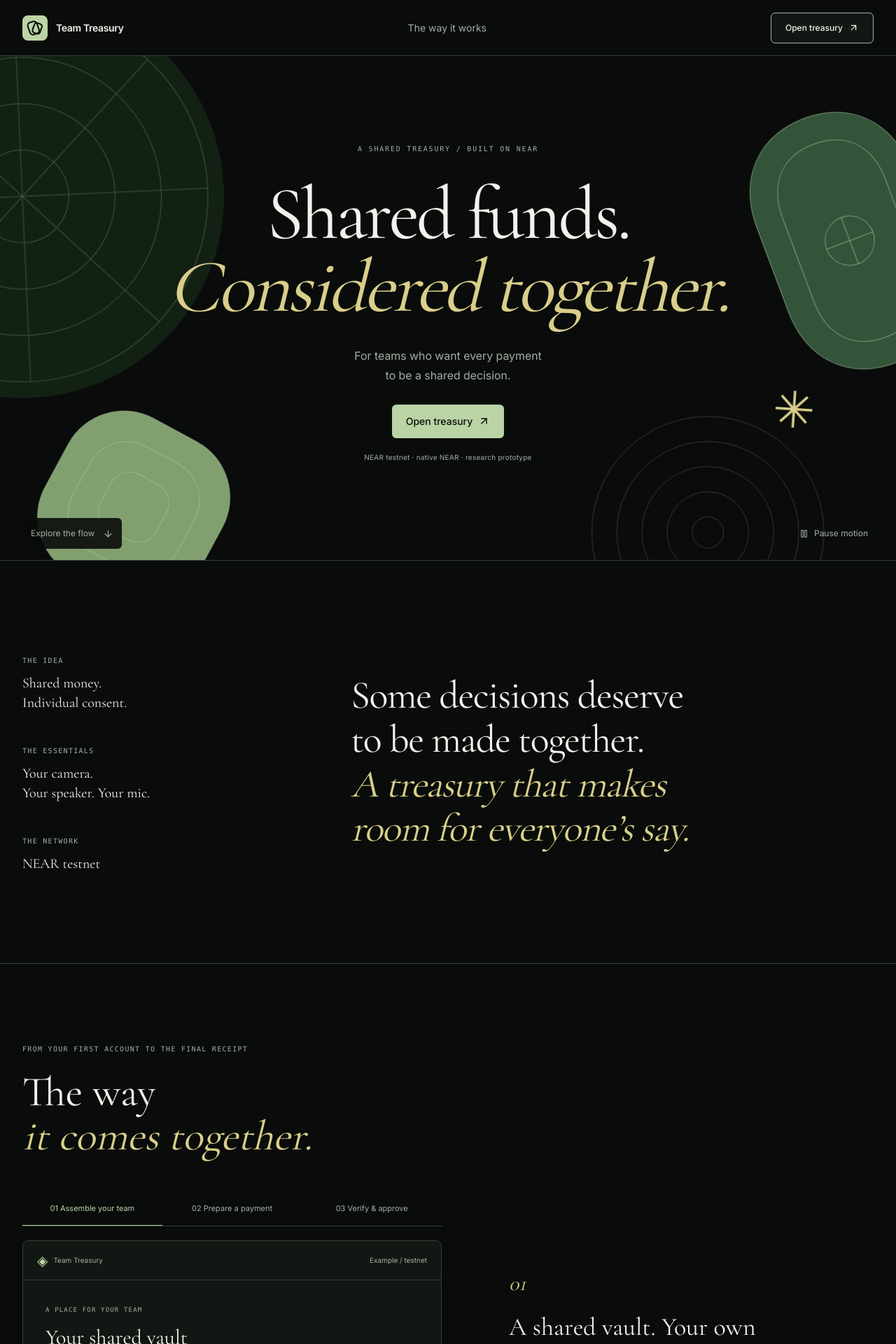
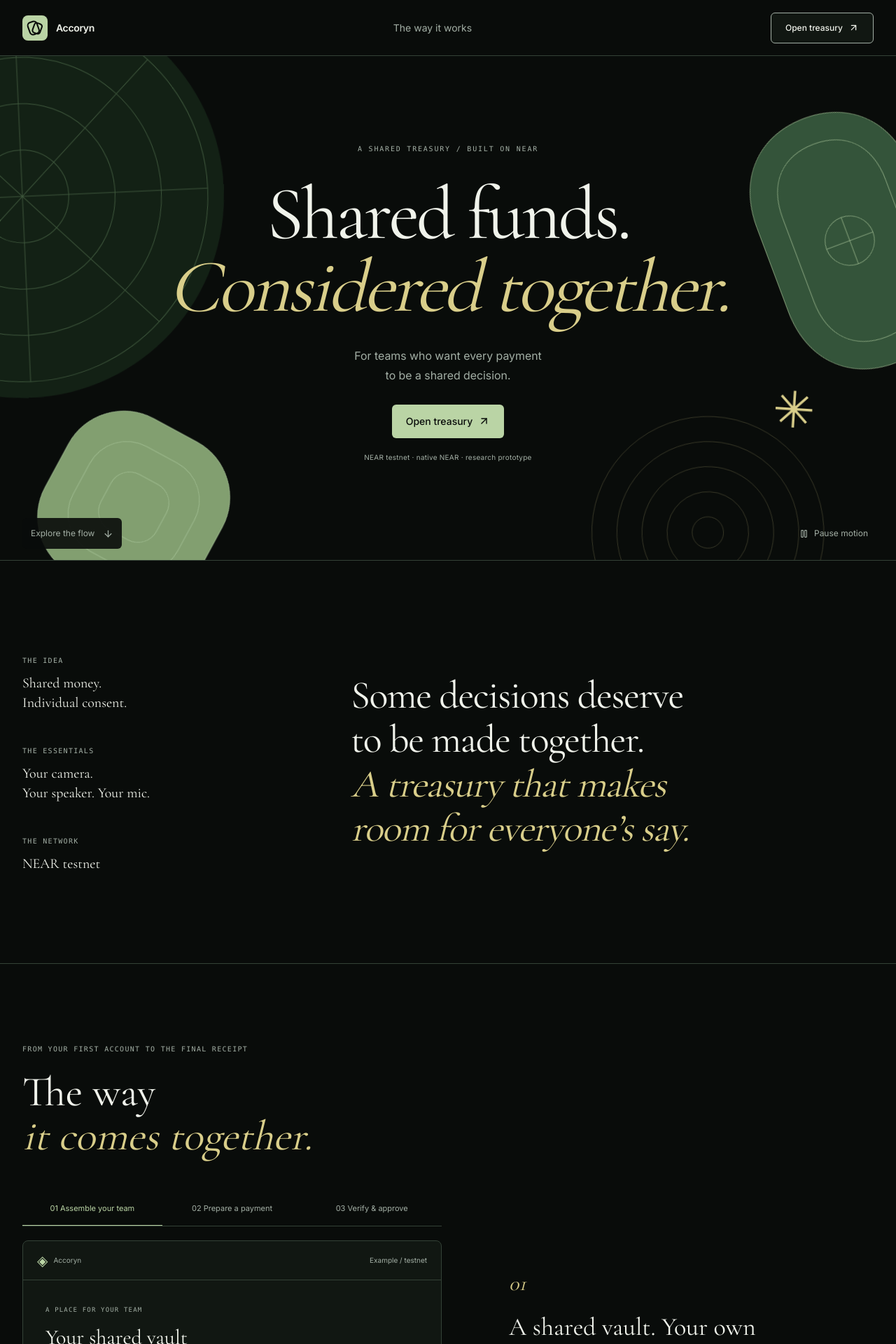
Before and after one commit to anynomousfriend/Accoryn, a React (Vite) app in the folder web/: page / in a window 1280 px wide. Shown: the top 1920 px of the page at 70% size. Built offline with nearby package versions, Linux system fonts and the light colour scheme.

Commit message:
chore: name the app Accoryn and add the MIT license

```diff
--- a/web/index.html
+++ b/web/index.html
@@ -5,7 +5,7 @@
     <meta name="viewport" content="width=device-width, initial-scale=1, viewport-fit=cover, interactive-widget=resizes-content" />
     <meta name="theme-color" content="#090c0a" />
     <meta name="description" content="A shared NEAR treasury for teams who review payments and approve together." />
-    <title>Team Treasury · Shared funds, individual consent</title>
+    <title>Accoryn · Shared funds, individual consent</title>
   </head>
   <body>
     <div id="root"></div>
--- a/web/src/design/WorkflowPreview.tsx
+++ b/web/src/design/WorkflowPreview.tsx
@@ -98,7 +98,7 @@ export function WorkflowPreview({
     >
       <div className="preview-chrome">
         <span className="preview-mark">◈</span>
-        <span>Team Treasury</span>
+        <span>Accoryn</span>
         <span className="ml-auto">Example / testnet</span>
       </div>
       <div className="preview-body" data-preview={chapter} key={chapter}>
--- a/web/src/design/primitives.tsx
+++ b/web/src/design/primitives.tsx
@@ -75,7 +75,7 @@ export function BrandLink() {
         </g>
       </svg>
       <span className="font-semibold tracking-tight text-ink">
-        Team Treasury
+        Accoryn
       </span>
     </a>
   );
```
Also changed, not shown: 1 other file (tests, documents, lock files or other folders).
